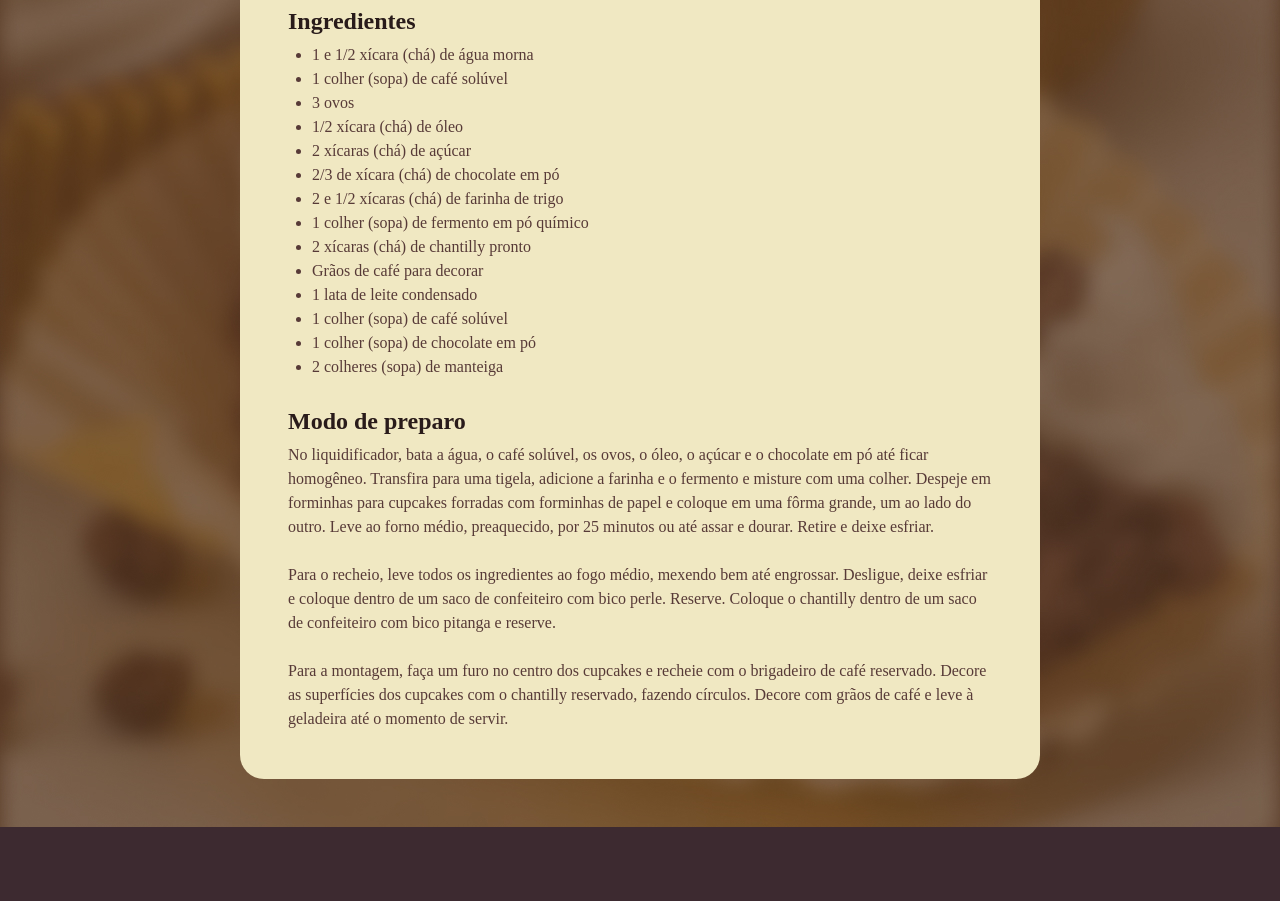
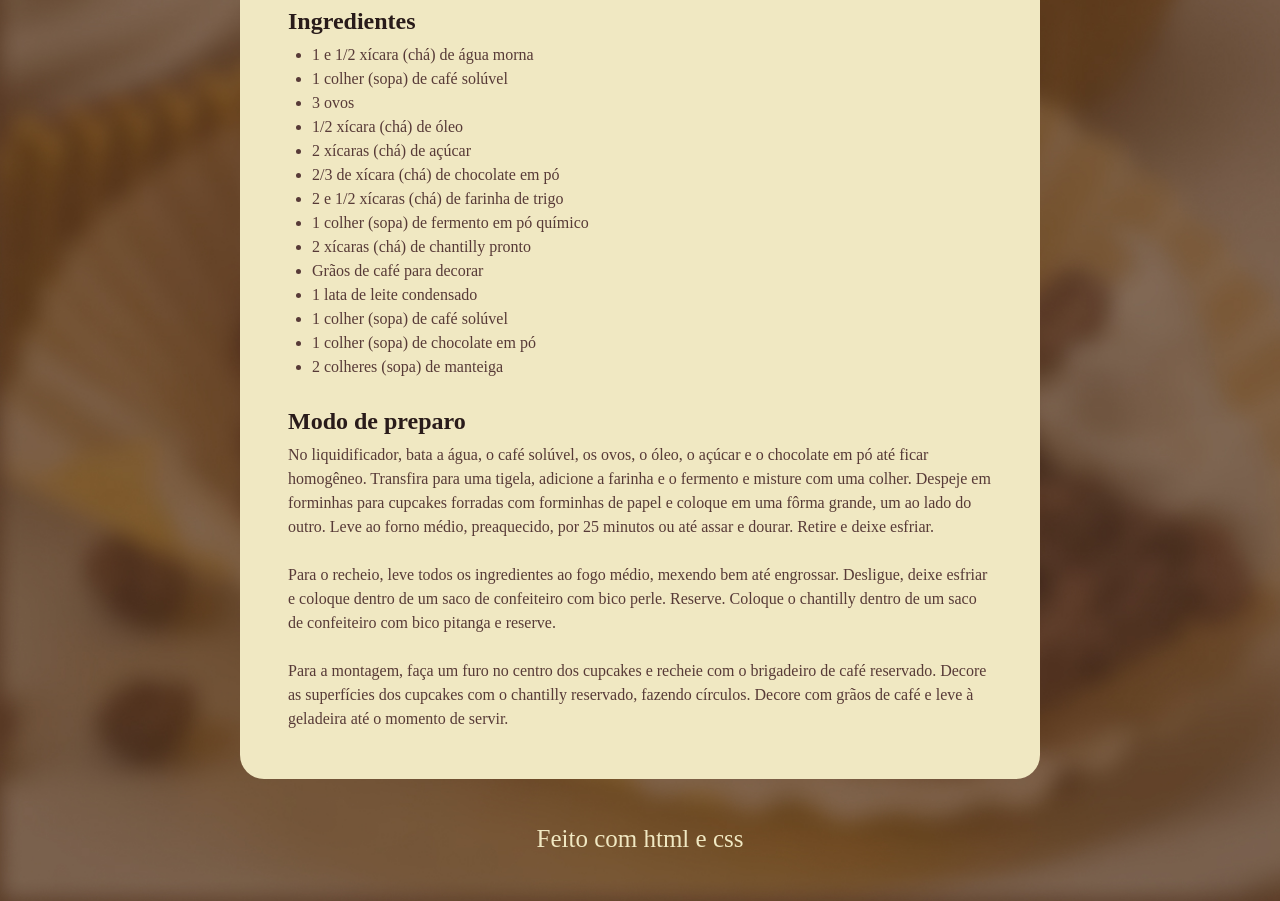
Before and after one commit to FelixCrf/Receita, a plain HTML site: page index.html in a window 1280 px wide. Shown: the part 720-1621 px from the top of the page. Before the commit the page ends 1547 px from the top, so only its background shows below. Drawn offline with Linux system fonts and the light colour scheme; a web font is replaced by a local one.

Commit message:
add footer

```diff
--- a/index.html
+++ b/index.html
@@ -62,5 +62,10 @@
         </main>
     </div>
 
+
+    <footer>
+        Feito com html e css
+    </footer>
+
 </body>
 </html>
--- a/style.css
+++ b/style.css
@@ -67,3 +67,11 @@ h1, h2 {
 ul {
     padding-left: 24px;
 }
+
+footer {
+    color: #F0E8C2;
+    text-align: center;
+    padding-bottom: 50px;
+    font-size: 25px;
+
+}
```
